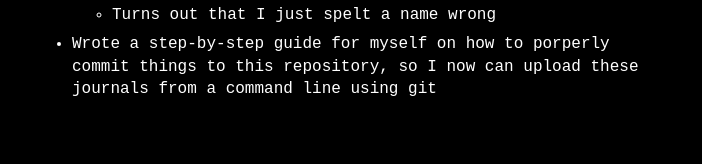
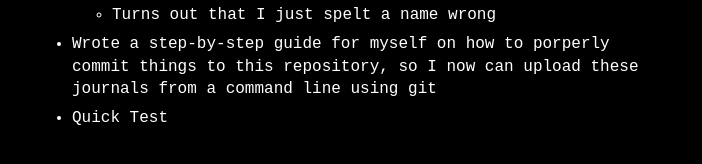
Before and after one commit to Something3949/something3949.github.io, a Jekyll site: the page built from _posts/2024-02-06-finally-working.md, in a window 1280 px wide. Shown: the part 439-603 px from the top of the page, without its empty margins (288-990 px from the left). Built offline with Jekyll 4.4.1, drawn with Linux system fonts in a browser that asks for light colours.

Commit message:
Testing Again

```diff
--- a/_posts/2024-02-06-finally-working.md
+++ b/_posts/2024-02-06-finally-working.md
@@ -13,3 +13,4 @@ It may have taken several days, but the website is finally accessciable from som
 - Finally got the Github Pages working, with a theme
     - Turns out that I just spelt a name wrong
 - Wrote a step-by-step guide for myself on how to porperly commit things to this repository, so I now can upload these journals from a command line using git
+- Quick Test
```
